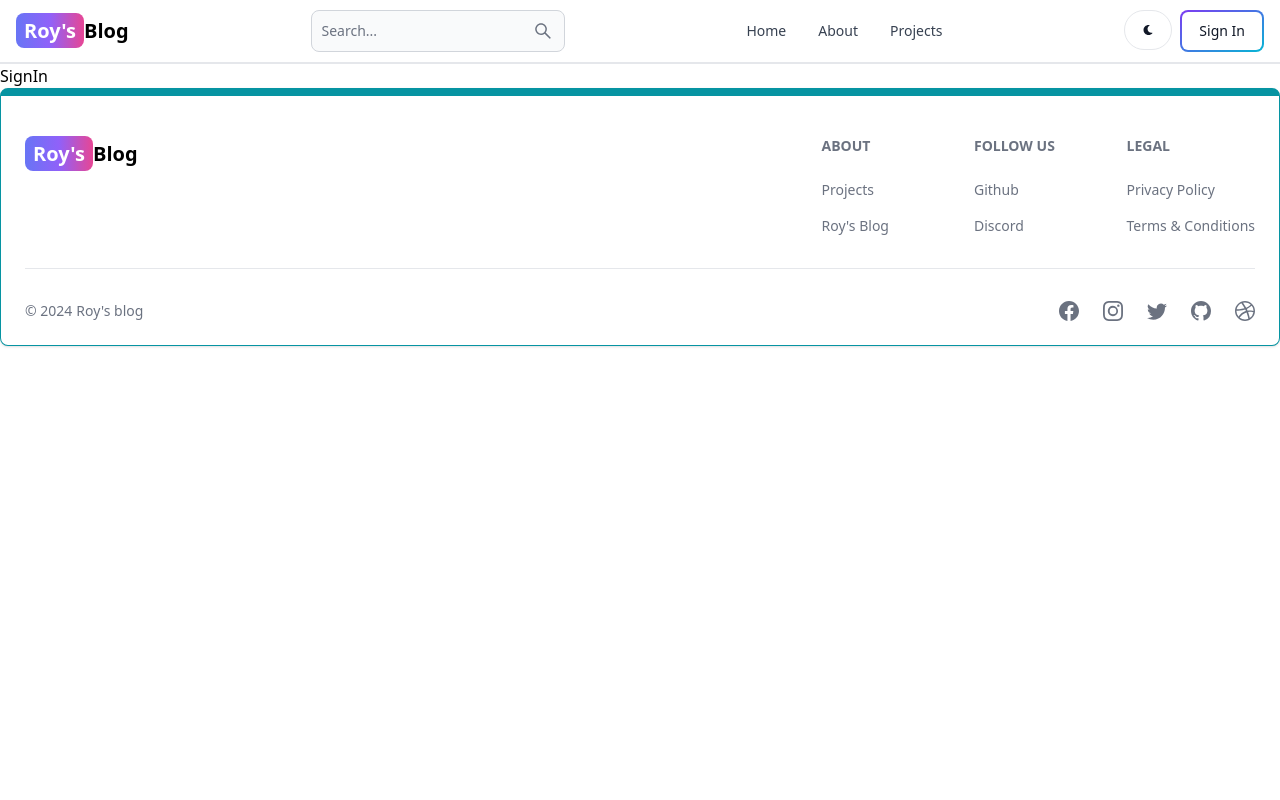
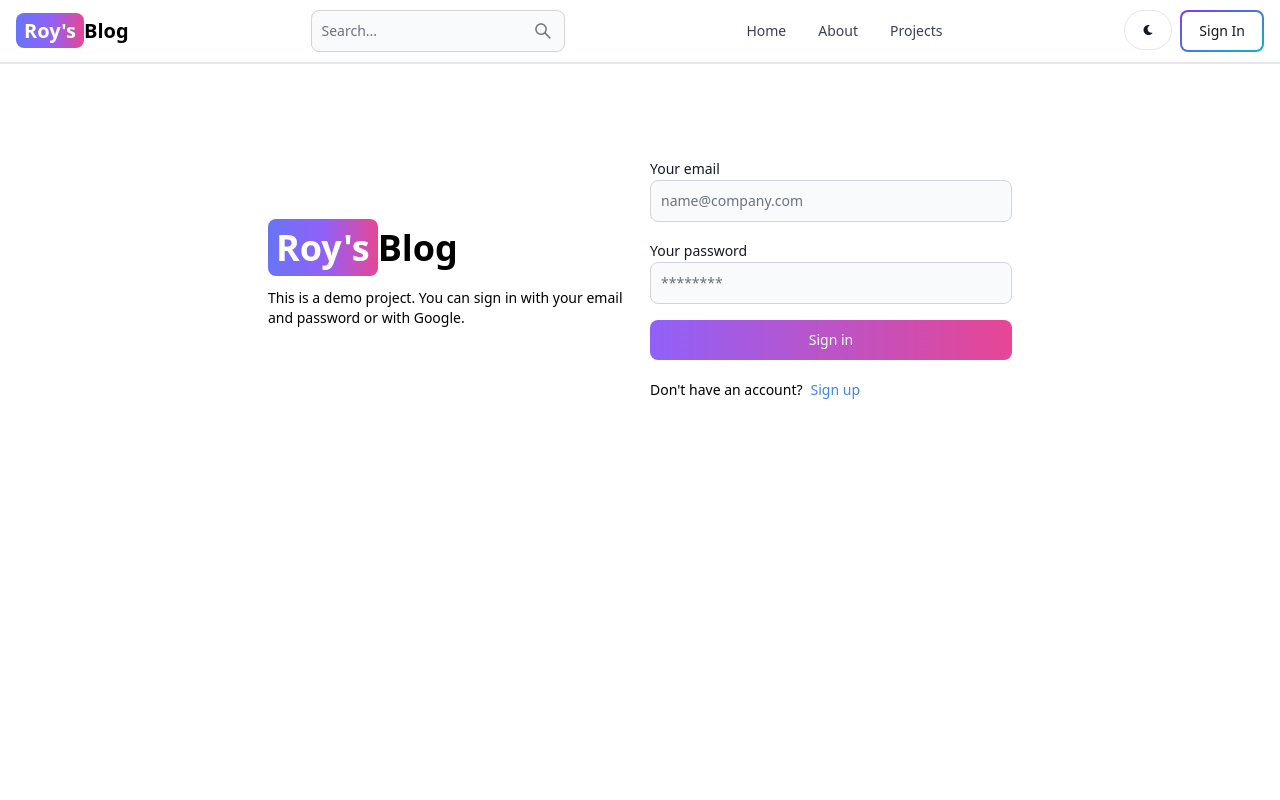
Before and after one commit to ShaikatRoy/MERN-Blog, a React (Vite) app in the folder client/: page /sign-in in a window 1280 px wide. Shown: the top 800 px of the page. Built offline with nearby package versions, Linux system fonts and the light colour scheme.

Commit message:
complete sign in page

```diff
--- a/client/src/pages/SignIn.jsx
+++ b/client/src/pages/SignIn.jsx
@@ -1,6 +1,107 @@
+import { Alert, Button, Label, Spinner, TextInput } from 'flowbite-react';
+import { useState } from 'react';
+import { Link, useNavigate } from 'react-router-dom';
 
 export default function SignIn() {
+  const [formData, setFormData] = useState({});
+  const [errorMessage, setErrorMessage] = useState(null);
+  const [loading, setLoading] = useState(false);
+  const navigate = useNavigate();
+  const handleChange = (e) => {
+    setFormData({ ...formData, [e.target.id]: e.target.value.trim() });
+  };
+  const handleSubmit = async (e) => {
+    e.preventDefault();
+    if (!formData.email || !formData.password) {
+      return setErrorMessage('Please fill out all fields.');
+    }
+    try {
+      setLoading(true);
+      setErrorMessage(null);
+      const res = await fetch('/api/auth/signin', {
+        method: 'POST',
+        headers: { 'Content-Type': 'application/json' },
+        body: JSON.stringify(formData),
+      });
+      const data = await res.json();
+      if (data.success === false) {
+        return setErrorMessage(data.message);
+      }
+      setLoading(false);
+      if(res.ok) {
+        navigate('/');
+      }
+    } catch (error) {
+      setErrorMessage(error.message);
+      setLoading(false);
+    }
+  };
   return (
-    <div>SignIn</div>
-  )
+    <div className='min-h-screen mt-20'>
+      <div className='flex p-3 max-w-3xl mx-auto flex-col md:flex-row md:items-center gap-5'>
+        {/* left */}
+        <div className='flex-1'>
+          <Link to='/' className='font-bold dark:text-white text-4xl'>
+            <span className='px-2 py-1 bg-gradient-to-r from-indigo-500 via-purple-500 to-pink-500 rounded-lg text-white'>
+              Roy's
+            </span>
+            Blog
+          </Link>
+          <p className='text-sm mt-5'>
+            This is a demo project. You can sign in with your email and password
+            or with Google.
+          </p>
+        </div>
+        {/* right */}
+
+        <div className='flex-1'>
+          <form className='flex flex-col gap-4' onSubmit={handleSubmit}>
+            <div>
+              <Label value='Your email' />
+              <TextInput
+                type='email'
+                placeholder='name@company.com'
+                id='email'
+                onChange={handleChange}
+              />
+            </div>
+            <div>
+              <Label value='Your password' />
+              <TextInput
+                type='password'
+                placeholder='********'
+                id='password'
+                onChange={handleChange}
+              />
+            </div>
+            <Button
+              gradientDuoTone='purpleToPink'
+              type='submit'
+              disabled={loading}
+            >
+              {loading ? (
+                <>
+                  <Spinner size='sm' />
+                  <span className='pl-3'>Loading...</span>
+                </>
+              ) : (
+                'Sign in'
+              )}
+            </Button>
+          </form>
+          <div className='flex gap-2 text-sm mt-5'>
+            <span>Don't have an account?</span>
+            <Link to='/sign-up' className='text-blue-500'>
+              Sign up
+            </Link>
+          </div>
+          {errorMessage && (
+            <Alert className='mt-5' color='failure'>
+              {errorMessage}
+            </Alert>
+          )}
+        </div>
+      </div>
+    </div>
+  );
 }
```
